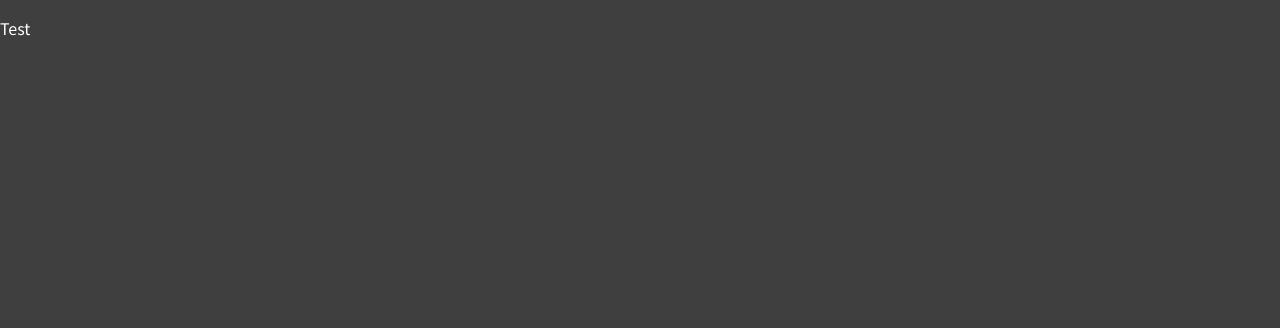
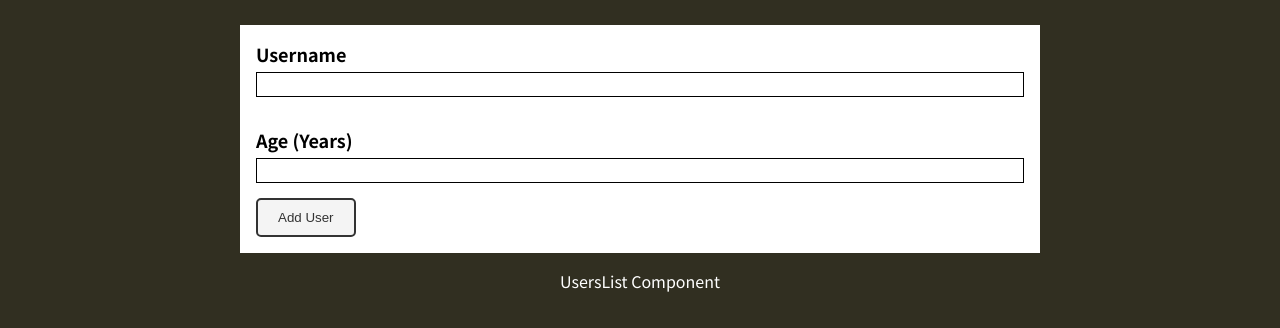
Before and after one commit to Softon07/simple-react-practice--app, a JavaScript app: page / in a window 1280 px wide. Shown: the top 328 px of the page. Built offline with nearby package versions, Linux system fonts and the light colour scheme.

Commit message:
styles for Button and AddUser Components made

```diff
--- a/src/App.js
+++ b/src/App.js
@@ -1,8 +1,15 @@
+import AddUser from "./components/AddUser/AddUser";
+import UsersList from "./components/UsersList/UsersList";
+import ErrorModal from "./components/ErrorModal/ErrorModal";
+
+
 function App() {
-
-    return (
-        <p>Test</p>
-    );
+  return (
+    <div className="wrapper">
+      <AddUser />
+      <UsersList />
+    </div>
+  );
 }
 
 export default App;
--- /dev/null
+++ b/src/components/AddUser/AddUser.js
@@ -0,0 +1,25 @@
+import Button from "./Button";
+
+import styles from './AddUser.module.css';
+
+const AddUser = () => {
+  return (
+    <form className={styles.form} >
+
+      <div class={styles['form-item']}>
+        <label class={styles['form-label']}>Username</label>
+        <input class={styles['form-input']} type="text" />
+      </div>
+
+      <div class={styles['form-item']}>
+        <label class={styles['form-label']}>Age (Years)</label>
+        <input class={styles['form-input']} type="text" />
+      </div>
+
+    <Button />
+
+    </form>
+  );
+};
+
+export default AddUser;
--- /dev/null
+++ b/src/components/AddUser/AddUser.module.css
@@ -0,0 +1,29 @@
+.form {
+    margin: 0 50px;
+    margin-top: 25px;
+    padding: 0 15px;
+    width: 100%;
+    display: flex;
+    flex-direction: column;
+    align-items: flex-start;
+    border: 1px solid white;
+    background-color: white;
+}
+
+.form-item {
+    width: 100%;
+    margin: 15px 0;
+}
+
+.form-label {
+    font-size: 18px;
+    font-weight: bold;
+    color: black;
+}
+
+.form-input {
+    margin-top: 5px;
+    width: 100%;
+    height: 25px;
+    border: 1px solid black;
+}
--- /dev/null
+++ b/src/components/AddUser/Button.js
@@ -0,0 +1,11 @@
+import styles from "./Button.module.css";
+
+const Button = () => {
+  return (
+    <button className={`${styles["form-item"]} ${styles.button}`}>
+      Add User
+    </button>
+  );
+};
+
+export default Button;
--- /dev/null
+++ b/src/components/AddUser/Button.module.css
@@ -0,0 +1,20 @@
+.form-item {
+    margin-top: 0px;
+    margin-bottom: 15px;
+}
+
+.button {
+    color: #333;
+    background-color: #f4f4f4;
+    border: 2px solid #333;
+    padding: 10px 20px;
+    border-radius: 5px;
+    text-decoration: none;
+    transition: background-color 0.3s, color 0.3s;
+    cursor: pointer;
+}
+
+.button:hover {
+    color: #fff;
+    background-color: #333;
+}
--- /dev/null
+++ b/src/components/ErrorModal/ErrorModal.js
@@ -0,0 +1,9 @@
+import styles from './ErrorModal.module.css';
+
+const ErrorModal = () => {
+    return (
+        <p>ErrorModal Component</p>
+    );
+}
+
+export default ErrorModal;
--- /dev/null
+++ b/src/components/UsersList/UsersList.js
@@ -0,0 +1,9 @@
+import styles from './UsersList.module.css';
+
+const UsersList = () => {
+    return (
+        <p>UsersList Component</p>
+    );
+}
+
+export default UsersList;
--- a/src/index.css
+++ b/src/index.css
@@ -10,6 +10,15 @@ html {
 
 body {
   margin: 0;
-  background-color: #3f3f3f;
+  background-color: rgb(49, 47, 33);
   color: #fff;
 }
+
+.wrapper {
+  width: 800px;
+  display: flex;
+  flex-direction: column;
+  justify-content: center;
+  align-items: center;
+  margin: 0 auto;
+}
```
Also changed, not shown: src/components/ErrorModal/ErrorModal.module.css (added), src/components/UsersList/UsersList.module.css (added).
